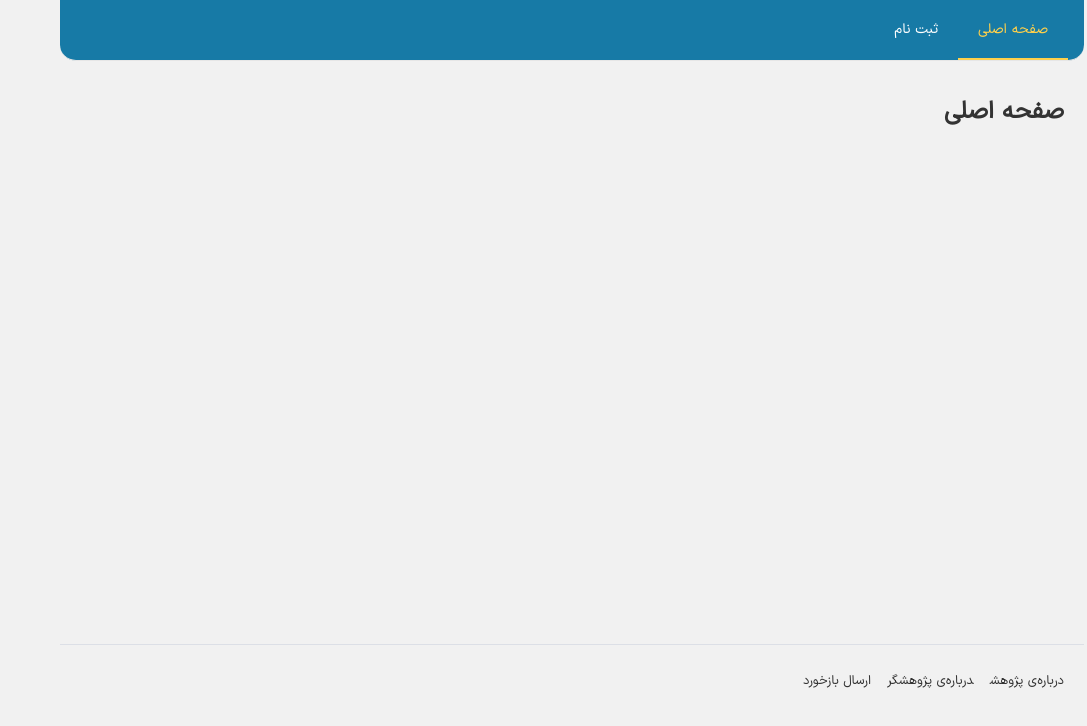
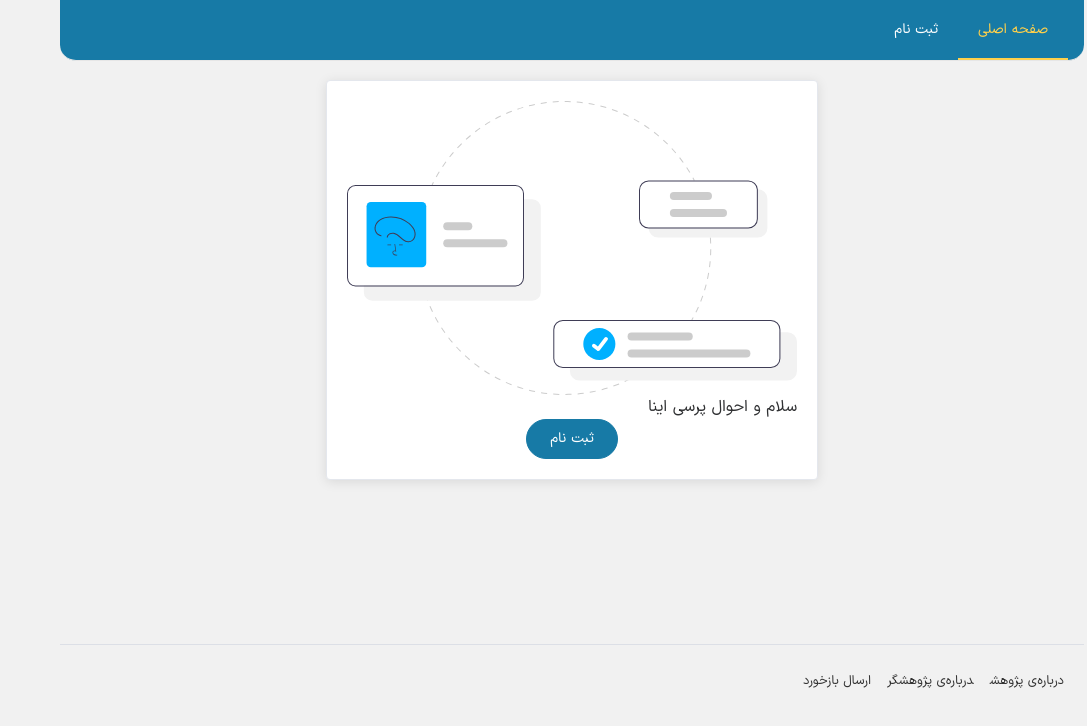
Before and after one commit to ashkantaravati/thesis-survey-app-front, a Vue app: page / in a window 1280 px wide. Shown: the top 726 px of the page, without its empty margins (193-1280 px from the left). Built offline with nearby package versions, Linux system fonts and the light colour scheme.

Commit message:
home page style

```diff
--- a/src/App.vue
+++ b/src/App.vue
@@ -66,35 +66,70 @@ body {
   color: #333;
   background: rgb(241, 241, 241);
 }
-a,a:hover, a:focus{
+a,
+a:hover,
+a:focus {
   text-decoration: none !important;
 }
-.body-container{
+.body-container {
   width: 80%;
   margin: 0 auto;
 }
-.header{
+.header {
   padding: 0 !important;
 }
 
-.header ul{
+.header ul {
   padding: 0 1rem;
   background-color: #177aa6 !important;
 
   border-radius: 0 0 1rem 1rem;
 }
-.el-menu--horizontal>.el-menu-item{
+.el-menu--horizontal > .el-menu-item {
   float: right !important;
   background-color: transparent !important;
 }
-.el-main{
+.el-main {
   min-height: 70vh;
 }
-.footer{
-  font-size: .8rem;
+.footer {
+  font-size: 0.8rem;
 }
-.footer a{
+.footer a {
   color: #333;
   margin-left: 1rem;
 }
+/*  */
+.jc-center {
+  justify-content: center;
+}
+.d-flex{
+  display: flex;
+}
+/*  */
+.p-btn-primary {
+  display: inline-block;
+  line-height: 1;
+  min-height: 40px;
+  white-space: nowrap;
+  cursor: pointer;
+  background: #fff;
+  border: 1px solid #dcdfe6;
+  -webkit-appearance: none;
+  text-align: center;
+  box-sizing: border-box;
+  outline: none;
+  margin: 0;
+  transition: 0.1s;
+  font-weight: 500;
+  -moz-user-select: none;
+  -webkit-user-select: none;
+  -ms-user-select: none;
+  font-size: 14px;
+  color: #fff;
+  background-color: #177aa6;
+  border-color: #177aa6;
+  border-radius: 20px;
+  padding: 12px 23px;
+}
 </style>
--- a/src/views/Home.vue
+++ b/src/views/Home.vue
@@ -1,13 +1,31 @@
+
 <template>
-  <div>
-    <h1>
-      صفحه اصلی
-    </h1>
-  </div>
+<el-row class="jc-center">
+  <el-col :span="12">
+    <el-card>
+      <img src="../assets/images/undraw_Setup_re_y9w8.svg" class="image">
+      <div>
+        <span>سلام و احوال پرسی اینا</span>
+        <div class=" jc-center d-flex">
+            <router-link :to="{ name: 'RegisterLanding' }" class="p-btn-primary"
+              >ثبت نام</router-link
+            >
+        </div>
+      </div>
+    </el-card>
+  </el-col>
+</el-row>
 </template>
 
 <script>
-export default {};
+  export default { }
 </script>
 
-<style></style>
+<style>
+
+
+  .image {
+    width: 100%;
+    display: block;
+  }
+</style>
```
Also changed, not shown: src/assets/images/undraw_Setup_re_y9w8.svg (added). Lines whose indentation alone changed are shown as unchanged.
